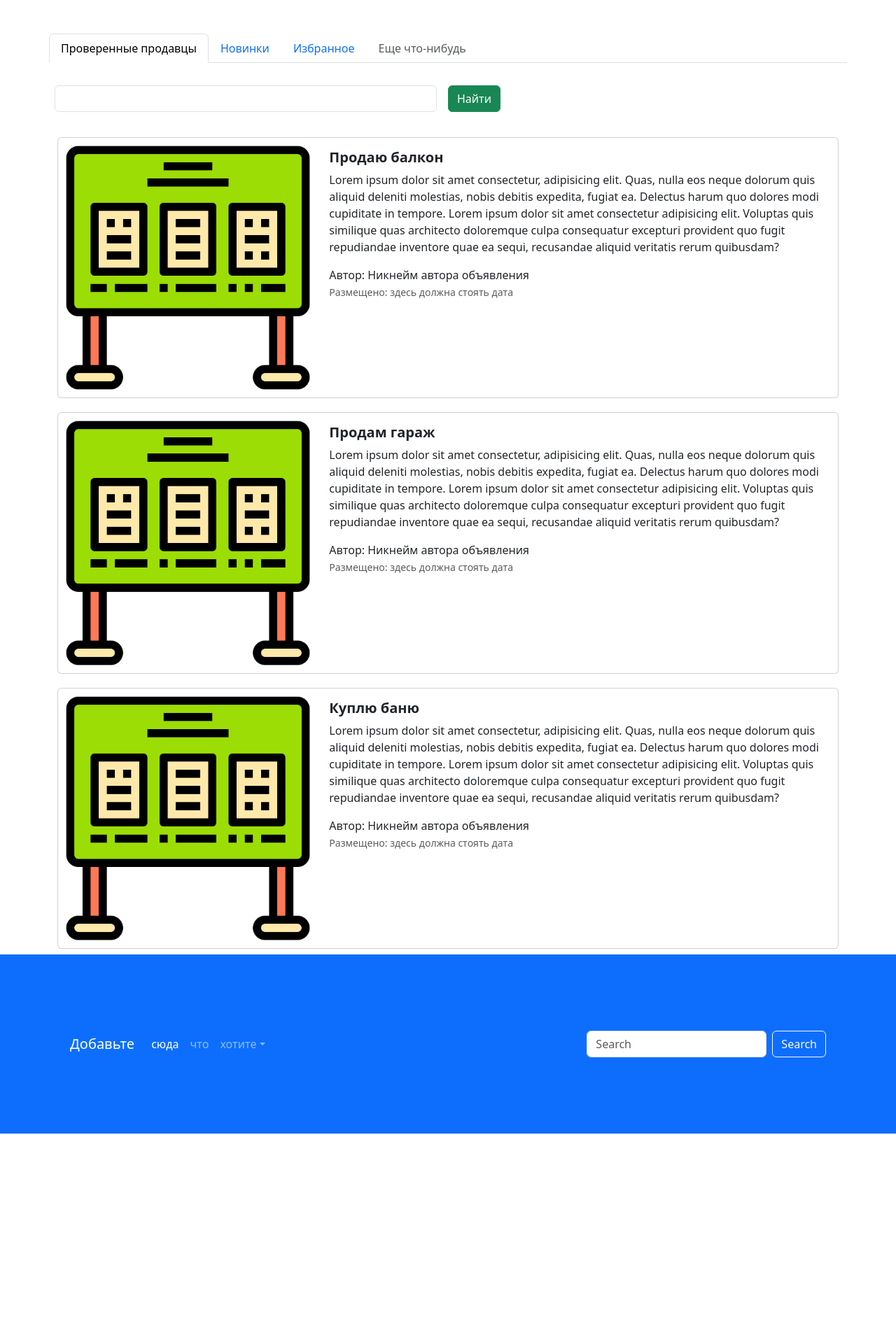
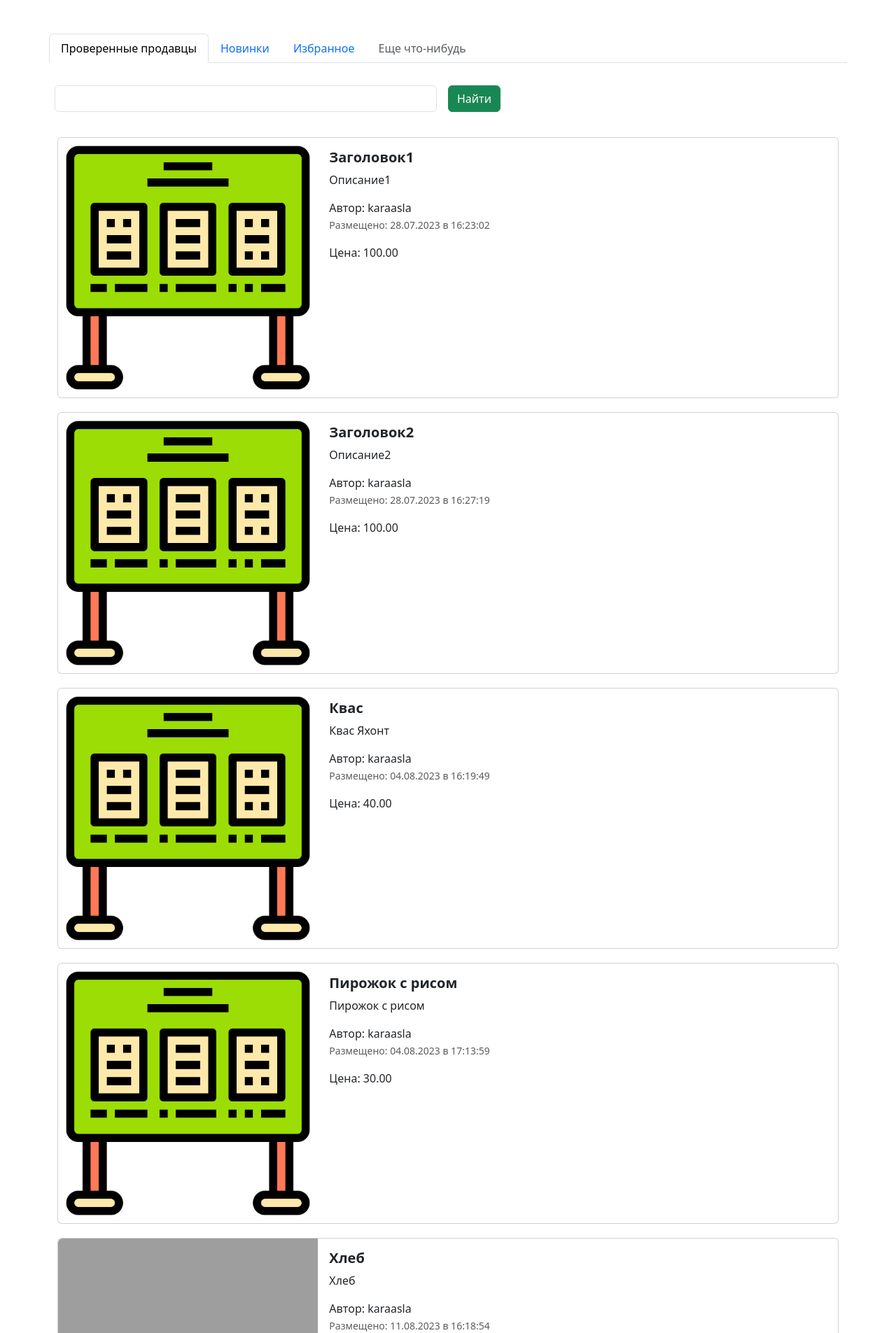
Before and after one commit to karaasla/maxed4module, a Django app: page / in a window 1280 px wide. Shown: the part 700-2605 px from the top of the page at 70% size. Before the commit the page ends 2320 px from the top, so only its background shows below. Run offline with Django 4.2, Linux system fonts and the light colour scheme; data comes from the database, SQL or seed files in the repository; both versions use the stored data as it was after the commit; some libraries are stand-ins or nearby versions; grey boxes are pictures that could not be loaded.

Commit message:
lesson 9

```diff
--- a/dsite/app_dsite/admin.py
+++ b/dsite/app_dsite/admin.py
@@ -4,13 +4,13 @@ from django.db.models.query import QuerySet
 
 
 class DsiteAdmin(admin.ModelAdmin):
-    list_display = ['id', 'title', 'description', 'price', 'auction', 'created_at', 'created_date', 'updated_date']
+    list_display = ['id', 'user', 'title', 'description', 'price', 'auction', 'created_at', 'created_date', 'updated_date', 'small_image']
     list_filter = ['auction', 'created_at', 'price']
     actions = ['make_action_as_false', 'make_action_as_true']
     fieldsets = (
         ('Общие', {
             'fields': (
-                'title', 'description'
+                'title', 'description', 'user', 'image'
             ),
         }),
         ('Финансы', {
--- a/dsite/app_dsite/models.py
+++ b/dsite/app_dsite/models.py
@@ -2,7 +2,10 @@ from django.db import models
 from django.contrib import admin
 from django.utils import timezone
 from django.utils.html import format_html
+from django.contrib.auth import get_user_model
 # Create your models here.
+User = get_user_model()
+
 class Dsite(models.Model):
     title = models.CharField("заголовок", max_length=128)
     description = models.TextField("описание")
@@ -10,6 +13,8 @@ class Dsite(models.Model):
     auction = models.BooleanField("торг", help_text="Отметьте, если торг уместен")
     created_at = models.DateTimeField(auto_now_add=True)
     updated_at = models.DateTimeField(auto_now=True)
+    user = models.ForeignKey(User, verbose_name='пользователь', on_delete=models.CASCADE)
+    image = models.ImageField('изображение', upload_to='dsite/')
 
     @admin.display(description='дата создания')
     def created_date(self):
@@ -31,6 +36,15 @@ class Dsite(models.Model):
             )
         return self.created_at.strftime('%d.%m.%Y в %H:%M:%S')
 
+    @admin.display(description='изображение')
+    def small_image(self):
+        if self.image:
+            return format_html(
+            "<img src='{img}' width='100' height='70'", img=self.image.url
+        )
+        else:
+            return 'No image'
+
     class Meta:
         db_table = "advertisements"
     def __str__(self):
--- a/dsite/app_dsite/views.py
+++ b/dsite/app_dsite/views.py
@@ -1,8 +1,11 @@
 from django.shortcuts import render
 from django.http import HttpResponse
+from .models import Dsite
 
 def index(requests):
-    return render(requests, 'index.html')
+    advertisements = Dsite.objects.all()
+    context = {'advertisements': advertisements}
+    return render(requests, 'index.html', context)
 
 def top_sellers(request):
     return render(request, 'top-sellers.html')
--- a/dsite/dsite/settings.py
+++ b/dsite/dsite/settings.py
@@ -123,6 +123,10 @@ STATICFILES_DIRS = [
 
 STATIC_URL = 'static/'
 
+MEDIA_ROOT = Path.joinpath(BASE_DIR, 'media/')
+
+MEDIA_URL = 'media/'
+
 # Default primary key field type
 # https://docs.djangoproject.com/en/4.2/ref/settings/#default-auto-field
 
--- a/dsite/dsite/urls.py
+++ b/dsite/dsite/urls.py
@@ -16,9 +16,13 @@ Including another URLconf
 """
 from django.contrib import admin
 from django.urls import path, include
+from django.conf import settings
+from django.conf.urls.static import static
 
 urlpatterns = [
     path('admin/', admin.site.urls),
     path('', include('app_dsite.urls')),
     path('lesson_4/', include('app_lesson_4.urls'))
 ]
+if settings.DEBUG:
+    urlpatterns += static(settings.MEDIA_URL, document_root=settings.MEDIA_ROOT)
--- a/dsite/templates/index.html
+++ b/dsite/templates/index.html
@@ -94,89 +94,34 @@
       </div>
     </form>
   </div>
+  {%for adv in advertisements %}
   <div class="col">
     <div class="card mb-2" style="max-width: 1200px; margin-top: 20px;">
       <div class="row g-0">
         <div class="col-md-4">
           <a href="advertisement.html" class="nav-link">
-            <img src="{% static 'img/pictable.png' %}" class="img-fluid rounded-start" alt="Card title">
+            <img src="{% if adv.image %} {{ adv.image.url }} {% else %} {% static 'img/pictable.png' %} {% endif %}" class="img-fluid rounded-start" alt="Card title">
           </a>
         </div>
         <div class="col-md-8">
           <div class="card-body">
             <h5 class="card-title">
-              <a href="advertisement.html" class="nav-link"><strong>Продаю балкон</strong></a>
+              <a href="advertisement.html" class="nav-link"><strong>{{ adv.title}}</strong></a>
             </h5>
             <a href="advertisement.html" class="nav-link">
               <p class="card-text">
-                Lorem ipsum dolor sit amet consectetur, adipisicing elit. Quas, nulla eos neque dolorum quis aliquid
-                deleniti molestias, nobis debitis expedita, fugiat ea. Delectus harum quo dolores modi cupiditate in
-                tempore. Lorem ipsum dolor sit amet consectetur adipisicing elit. Voluptas quis similique quas
-                architecto doloremque culpa consequatur excepturi provident quo fugit repudiandae inventore quae ea
-                sequi, recusandae aliquid veritatis rerum quibusdam?
+                {{ adv.description }}
               </p>
-              <span>Автор: Никнейм автора объявления</span>
-              <p class="card-text"><small class="text-muted">Размещено: здесь должна стоять дата</small></p>
-            </a>
-          </div>
-        </div>
-      </div>
-    </div>
-    <div class="card mb-2" style="max-width: 1200px; margin-top: 20px;">
-      <div class="row g-0">
-        <div class="col-md-4">
-          <a href="advertisement.html" class="nav-link">
-            <img src="{% static 'img/pictable.png' %}" class="img-fluid rounded-start" alt="Card title">
-          </a>
-        </div>
-        <div class="col-md-8">
-          <div class="card-body">
-            <h5 class="card-title">
-              <a href="advertisement.html" class="nav-link"><strong>Продам гараж</strong></a>
-            </h5>
-            <a href="advertisement.html" class="nav-link">
-              <p class="card-text">
-                Lorem ipsum dolor sit amet consectetur, adipisicing elit. Quas, nulla eos neque dolorum quis aliquid
-                deleniti molestias, nobis debitis expedita, fugiat ea. Delectus harum quo dolores modi cupiditate in
-                tempore. Lorem ipsum dolor sit amet consectetur adipisicing elit. Voluptas quis similique quas
-                architecto doloremque culpa consequatur excepturi provident quo fugit repudiandae inventore quae ea
-                sequi, recusandae aliquid veritatis rerum quibusdam?
-              </p>
-              <span>Автор: Никнейм автора объявления</span>
-              <p class="card-text"><small class="text-muted">Размещено: здесь должна стоять дата</small></p>
-            </a>
-          </div>
-        </div>
-      </div>
-    </div>
-    <div class="card mb-2" style="max-width: 1200px; margin-top: 20px;">
-      <div class="row g-0">
-        <div class="col-md-4">
-          <a href="advertisement.html" class="nav-link">
-            <img src="{% static 'img/pictable.png' %}" class="img-fluid rounded-start" alt="Card title">
-          </a>
-        </div>
-        <div class="col-md-8">
-          <div class="card-body">
-            <h5 class="card-title">
-              <a href="advertisement.html" class="nav-link"><strong>Куплю баню</strong></a>
-            </h5>
-            <a href="advertisement.html" class="nav-link">
-              <p class="card-text">
-                Lorem ipsum dolor sit amet consectetur, adipisicing elit. Quas, nulla eos neque dolorum quis aliquid
-                deleniti molestias, nobis debitis expedita, fugiat ea. Delectus harum quo dolores modi cupiditate in
-                tempore. Lorem ipsum dolor sit amet consectetur adipisicing elit. Voluptas quis similique quas
-                architecto doloremque culpa consequatur excepturi provident quo fugit repudiandae inventore quae ea
-                sequi, recusandae aliquid veritatis rerum quibusdam?
-              </p>
-              <span>Автор: Никнейм автора объявления</span>
-              <p class="card-text"><small class="text-muted">Размещено: здесь должна стоять дата</small></p>
+              <span>Автор: {{ adv.user }}</span>
+              <p class="card-text"><small class="text-muted">Размещено: {{ adv.created_date}}</small></p>
+              <span>Цена: {{ adv.price }}</span>
             </a>
           </div>
         </div>
       </div>
     </div>
   </div>
+  {% endfor %}
 </div>
 <footer style="padding: 100px;" class="bg-primary">
   <nav class="navbar navbar-expand-sm navbar-dark">
```
Also changed, not shown: dsite/db.sqlite3.
